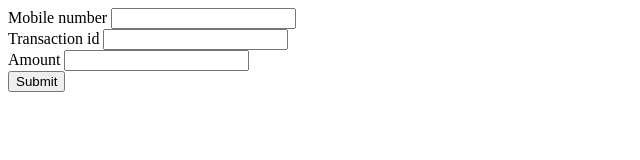
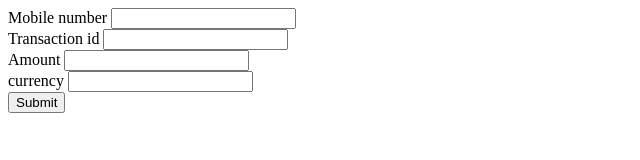
Before and after one commit to adamdawkins/impactplatform_donation_form, a plain HTML site: page index.html in a window 1280 px wide. Shown: the whole page, without its empty margins (0-640 px from the left). Drawn offline with Linux system fonts and the light colour scheme.

Commit message:
Add currency code to form

```diff
--- a/index.html
+++ b/index.html
@@ -19,6 +19,10 @@
         <input type="number" name="donation[amount]" step=".01">
       </div>
       <div>
+        <label>currency</label>
+        <input type="text" name="donation[currency_code]">
+      </div>
+      <div>
         <button type="submit">Submit</button>
       </div>
     </form>
```
